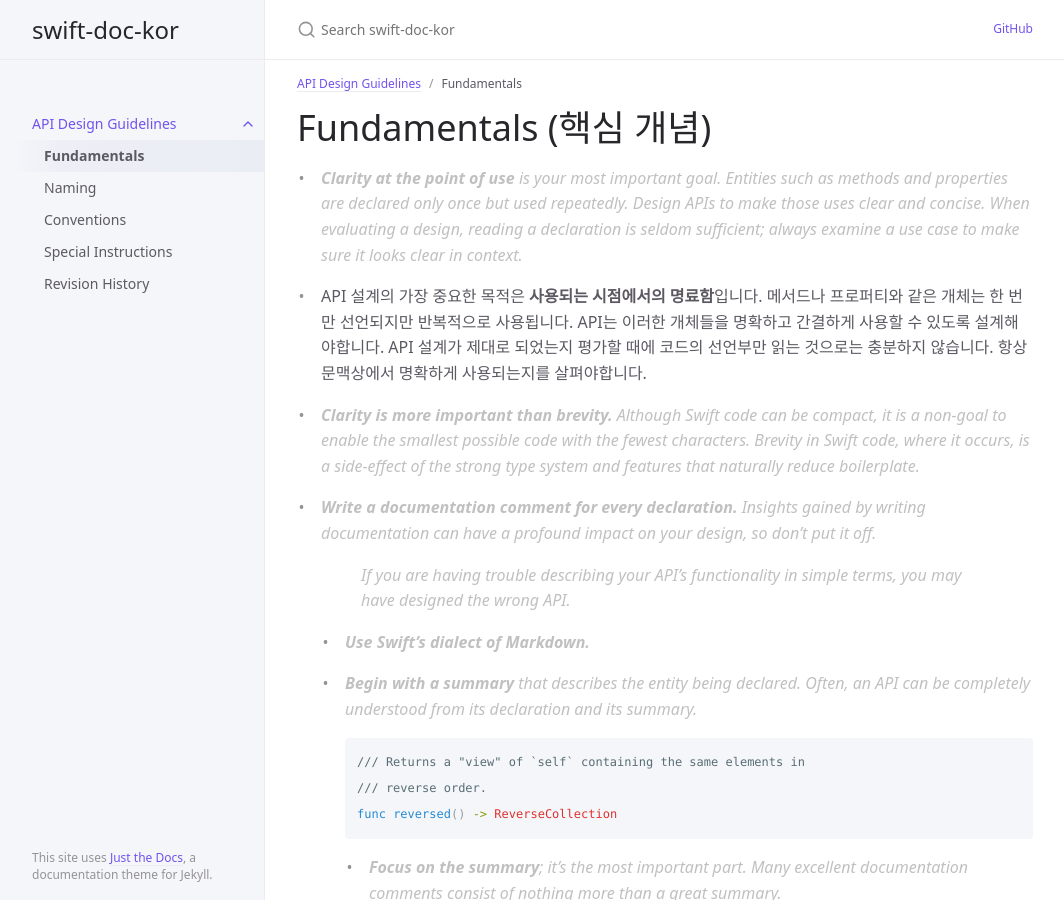
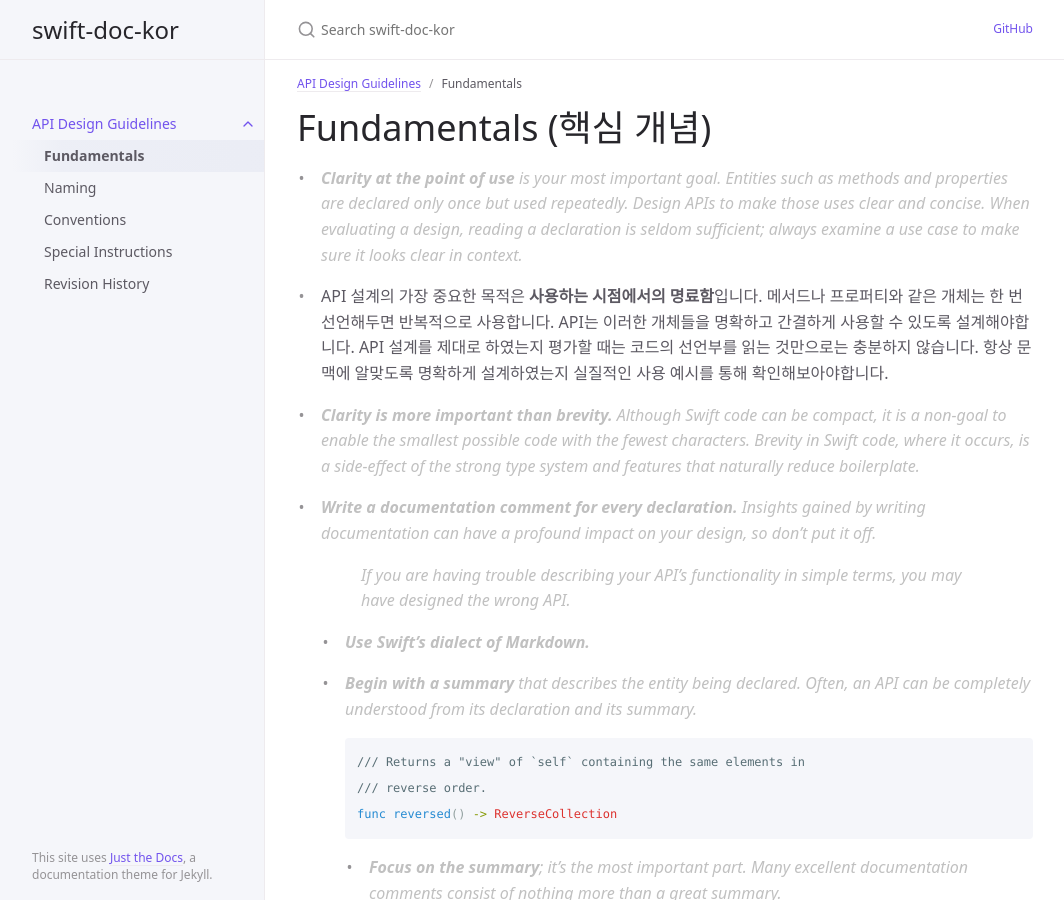
Before and after one commit to yagom-academy/yagom-academy.github.io, a Jekyll site: the page built from docs/API Design Guidelines/Fundamentals.md, in a window 1280 px wide and 900 px high. Shown: the whole window, without its empty margins (107-1171 px from the left). Built offline with Jekyll 4.4.1, drawn with Linux system fonts in a browser that asks for light colours.

Commit message:
edit: 예시 변역 수정

```diff
--- a/docs/API Design Guidelines/Fundamentals.md
+++ b/docs/API Design Guidelines/Fundamentals.md
@@ -9,7 +9,7 @@ nav_order: 1
 
 - <i><span style="color: #C0C0C0">**Clarity at the point of use** is your most important goal. Entities such as methods and properties are declared only once but used repeatedly. Design APIs to make those uses clear and concise. When evaluating a design, reading a declaration is seldom sufficient; always examine a use case to make sure it looks clear in context.</span></i>
 
-- API 설계의 가장 중요한 목적은 **사용되는 시점에서의 명료함**입니다. 메서드나 프로퍼티와 같은 개체는 한 번만 선언되지만 반복적으로 사용됩니다. API는 이러한 개체들을 명확하고 간결하게 사용할 수 있도록 설계해야합니다. API 설계가 제대로 되었는지 평가할 때에 코드의 선언부만 읽는 것으로는 충분하지 않습니다. 항상 문맥상에서 명확하게 사용되는지를 살펴야합니다.
+- API 설계의 가장 중요한 목적은 **사용하는 시점에서의 명료함**입니다. 메서드나 프로퍼티와 같은 개체는 한 번 선언해두면 반복적으로 사용합니다. API는 이러한 개체들을 명확하고 간결하게 사용할 수 있도록 설계해야합니다. API 설계를 제대로 하였는지 평가할 때는 코드의 선언부를 읽는 것만으로는 충분하지 않습니다. 항상 문맥에 알맞도록 명확하게 설계하였는지 실질적인 사용 예시를 통해 확인해보아야합니다.
 
 
 - <i><span style="color: #C0C0C0">**Clarity is more important than brevity.** Although Swift code can be compact, it is a non-goal to enable the smallest possible code with the fewest characters. Brevity in Swift code, where it occurs, is a side-effect of the strong type system and features that naturally reduce boilerplate.</span></i>
```
Also changed, not shown: guide/API Design Guidelines 번역 가이드.md (+1 -1 lines).
